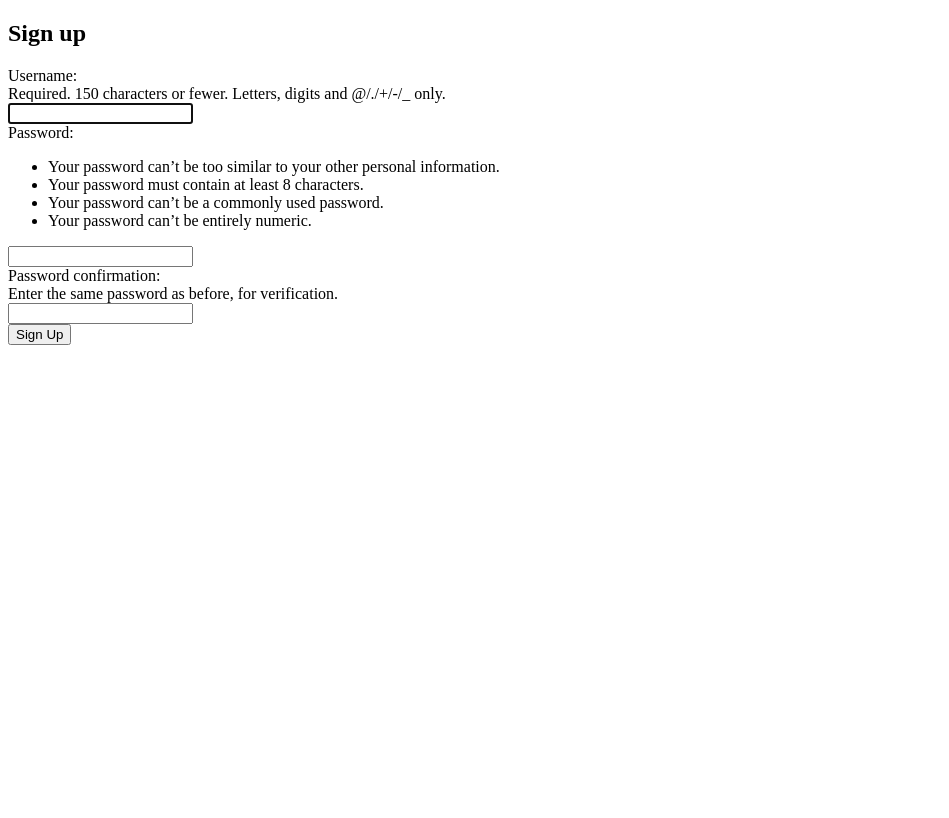
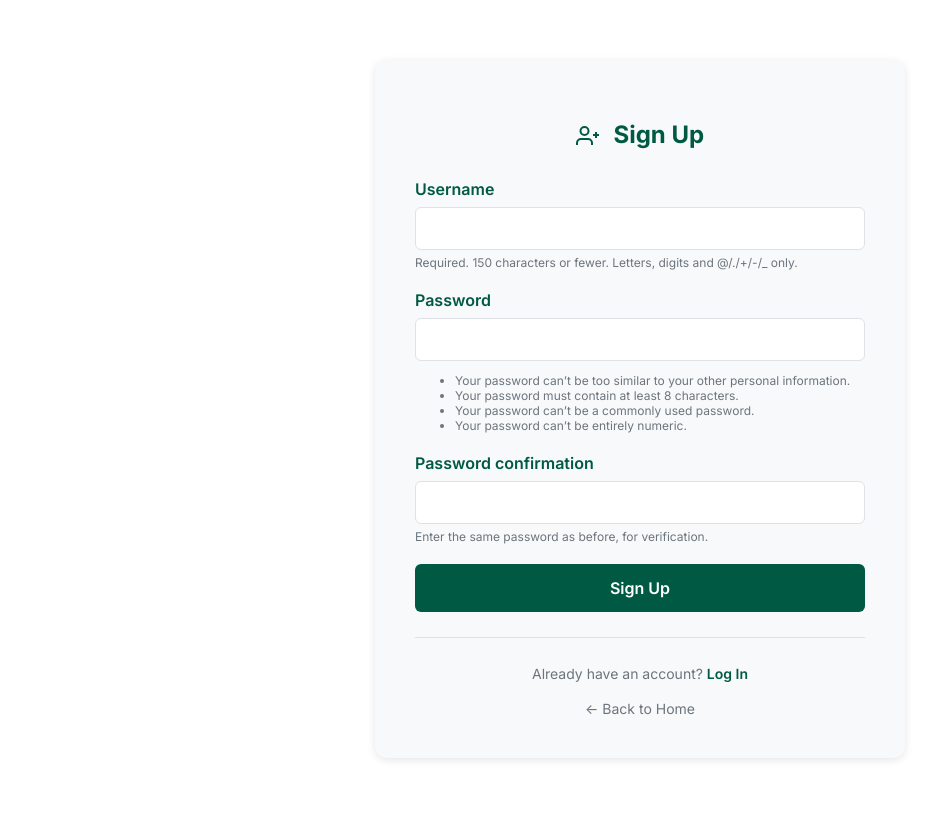
Before and after one commit to tveneto1/dida425cmsproject, a Django app: page /accounts/signup/ in a window 1280 px wide. Shown: the whole page, without its empty margins (0-949 px from the left). Before the commit the page ends 345 px from the top, so only its background shows below. Run offline with Django 5.2, Linux system fonts and the light colour scheme.

Commit message:
Style signup form

```diff
--- a/templates/registration/signup.html
+++ b/templates/registration/signup.html
@@ -3,10 +3,76 @@
 {% block title %}Sign Up{% endblock %}
 
 {% block content %}
-<h2>Sign up</h2>
-<form method="post">
-  {% csrf_token %}
-  {{ form }}
-  <button type="submit">Sign Up</button>
-</form>
+<style>
+  @import url('https://fonts.googleapis.com/css2?family=Inter:wght@400;600;700&display=swap');
+</style>
+
+<div style="max-width: 450px; margin: 60px auto; padding: 40px; background: #f8f9fa; border-radius: 12px; box-shadow: 0 2px 8px rgba(0,0,0,0.1); font-family: 'Inter', -apple-system, BlinkMacSystemFont, 'Segoe UI', Roboto, sans-serif;">
+  <h2 style="color: #005A43; font-weight: 700; margin-bottom: 30px; text-align: center;">
+    <svg width="24" height="24" viewBox="0 0 24 24" fill="none" stroke="currentColor" stroke-width="2" style="vertical-align: middle; margin-right: 8px;">
+      <path d="M16 21v-2a4 4 0 0 0-4-4H5a4 4 0 0 0-4 4v2"></path>
+      <circle cx="8.5" cy="7" r="4"></circle>
+      <line x1="20" y1="8" x2="20" y2="14"></line>
+      <line x1="23" y1="11" x2="17" y2="11"></line>
+    </svg>
+    Sign Up
+  </h2>
+
+  <form method="post">
+    {% csrf_token %}
+
+    <div style="margin-bottom: 20px;">
+      {% for field in form %}
+        <div style="margin-bottom: 20px;">
+          <label for="{{ field.id_for_label }}" style="display: block; margin-bottom: 8px; color: #005A43; font-weight: 600;">
+            {{ field.label }}
+          </label>
+          <input
+            type="{{ field.field.widget.input_type }}"
+            name="{{ field.name }}"
+            id="{{ field.id_for_label }}"
+            {% if field.field.required %}required{% endif %}
+            style="width: 100%; padding: 12px; border: 1px solid #dee2e6; border-radius: 6px; font-family: 'Inter', sans-serif; font-size: 14px; box-sizing: border-box; background: white; transition: border-color 0.2s;"
+            onfocus="this.style.borderColor='#005A43'"
+            onblur="this.style.borderColor='#dee2e6'"
+          >
+          {% if field.help_text %}
+            <small style="display: block; color: #6c757d; font-size: 12px; margin-top: 5px;">
+              {{ field.help_text }}
+            </small>
+          {% endif %}
+          {% if field.errors %}
+            <div style="color: #dc3545; font-size: 13px; margin-top: 5px;">
+              {{ field.errors }}
+            </div>
+          {% endif %}
+        </div>
+      {% endfor %}
+    </div>
+
+    {% if form.non_field_errors %}
+      <div style="background: #f8d7da; color: #721c24; padding: 12px; border-radius: 6px; margin-bottom: 20px; border: 1px solid #f5c6cb;">
+        {{ form.non_field_errors }}
+      </div>
+    {% endif %}
+
+    <button
+      type="submit"
+      style="width: 100%; padding: 14px 24px; background: #005A43; color: white; border: none; border-radius: 6px; font-family: 'Inter', sans-serif; font-weight: 600; font-size: 16px; cursor: pointer; transition: background 0.2s;"
+      onmouseover="this.style.background='#004532'"
+      onmouseout="this.style.background='#005A43'"
+    >
+      Sign Up
+    </button>
+  </form>
+
+  <div style="text-align: center; margin-top: 25px; padding-top: 25px; border-top: 1px solid #dee2e6;">
+    <span style="color: #6c757d; font-size: 14px;">Already have an account? </span>
+    <a href="{% url 'login' %}" style="color: #005A43; text-decoration: none; font-weight: 600; font-size: 14px;" onmouseover="this.style.textDecoration='underline'" onmouseout="this.style.textDecoration='none'">Log In</a>
+  </div>
+
+  <div style="text-align: center; margin-top: 15px;">
+    <a href="{% url 'home' %}" style="color: #6c757d; text-decoration: none; font-size: 14px;" onmouseover="this.style.textDecoration='underline'" onmouseout="this.style.textDecoration='none'">← Back to Home</a>
+  </div>
+</div>
 {% endblock %}
```
